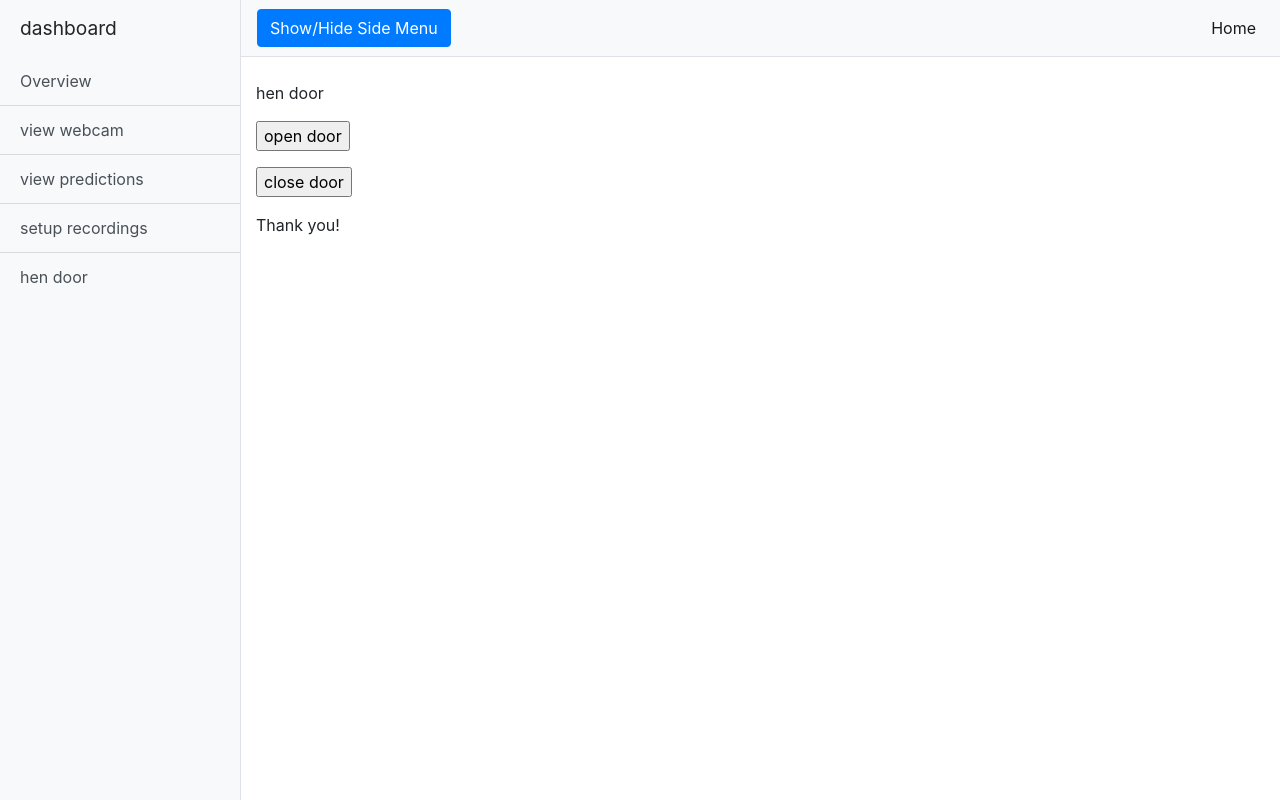
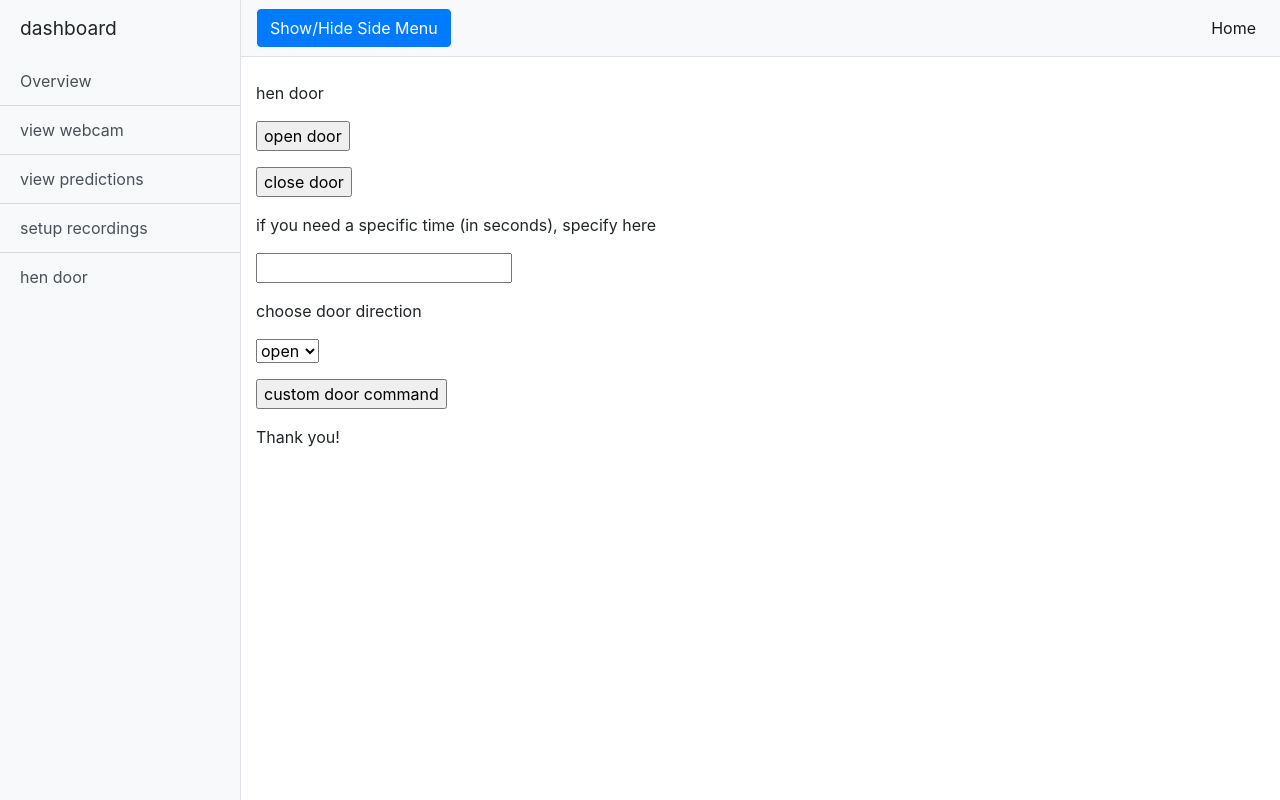
Before and after one commit to paultanger/pi-webcam, a Flask app: page /hen_door in a window 1280 px wide. Run offline with Flask 2, Linux system fonts and the light colour scheme; parts of the project's set-up code (start-up, migrations or seed data) failed here and were passed over; some libraries are stand-ins or nearby versions.

Commit message:
add custom door cmd options

```diff
--- a/web_app/app.py
+++ b/web_app/app.py
@@ -329,6 +329,18 @@ def door_close():
     return render_template("hen_door.html")
 
 
+@app.route('/custom_door', methods=['GET', 'POST'])
+def custom_door():
+    time = float(request.form['time'])
+    direction = request.form['direction']
+    try:
+        door_funcs.setup(open_door_pin, close_door_pin)
+        door_funcs.activate_door(direction, time, open_door_pin, close_door_pin)
+    except:
+        return render_template("index.html")
+    return render_template("hen_door.html")
+
+
 if __name__ == '__main__':
     # test with
     # python app.py local
--- a/web_app/templates/hen_door.html
+++ b/web_app/templates/hen_door.html
@@ -9,6 +9,20 @@
 </p>
   <form action="{{ url_for('door_close') }}" method="POST">
     <input type="submit" value="close door"/>
+  </p>
   </form>
+  <p>if you need a specific time (in seconds), specify here</p>
+  <form action="{{ url_for('custom_door') }}" method="POST">
+    <input type="number" name="time" step="0.1"/>
+  </p>
+  <p>choose door direction</p>
+    <select name="direction">
+      <option value="open">open</option>
+      <option value="close">close</option>
+    </select>
+  </p>
+    <input type="submit" value="custom door command"/>
+  </form>
+</p>
 </p>Thank you!</p>
 {% endblock %}
```
